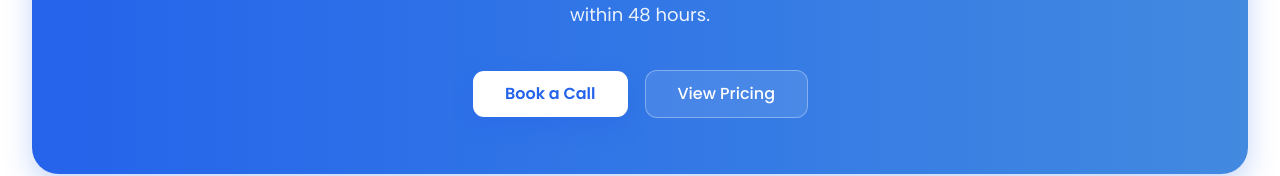
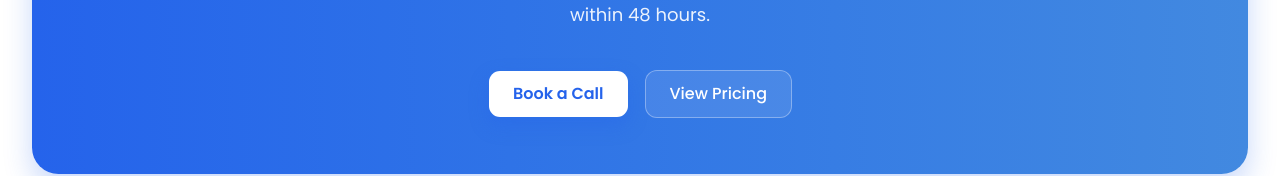
Before and after one commit to Captain-Kanak/virtualstaff-client, a Next.js app: page /about in a window 1280 px wide. Shown: the part 2036-2212 px from the top of the page. Built offline with nearby package versions, Linux system fonts and the light colour scheme; no server answers.

Commit message:
style(buttons): reduce and unify horizontal padding of the main CTA buttons
Use one shared size for the navbar CTA and the hero primary and secondary buttons with smaller horizontal padding, remove per-button overrides, so the Services hero buttons fit on one row.

```diff
--- a/components/CTASection.tsx
+++ b/components/CTASection.tsx
@@ -39,7 +39,7 @@ export default function CTASection({
               <Button
                 variant="brand"
                 size="xl"
-                className="w-full sm:w-auto bg-white text-primary font-semibold h-12 px-8 hover:bg-white/90 transition-[background-color,color,border-color,box-shadow,transform] duration-300 ease-out"
+                className="w-full sm:w-auto bg-white text-primary font-semibold h-12 hover:bg-white/90 transition-[background-color,color,border-color,box-shadow,transform] duration-300 ease-out"
                 nativeButton={false}
                 render={
                   <Link
--- a/components/home/MidCTA.tsx
+++ b/components/home/MidCTA.tsx
@@ -25,7 +25,7 @@ export default function MidCTA() {
               variant="secondary"
               size="xl"
               nativeButton={false}
-              className="bg-white text-primary hover:bg-white/90 h-12 px-8 font-semibold"
+              className="bg-white text-primary hover:bg-white/90 h-12 font-semibold"
               render={
                 <a
                   href={bookingUrl}
--- a/components/ui/button.tsx
+++ b/components/ui/button.tsx
@@ -28,7 +28,7 @@ const buttonVariants = cva(
         xs: "h-6 gap-1 rounded-[min(var(--radius-md),10px)] px-2 text-xs in-data-[slot=button-group]:rounded-lg has-data-[icon=inline-end]:pr-1.5 has-data-[icon=inline-start]:pl-1.5 [&_svg:not([class*='size-'])]:size-3",
         sm: "h-7 gap-1 rounded-[min(var(--radius-md),12px)] px-2.5 text-[0.8rem] in-data-[slot=button-group]:rounded-lg has-data-[icon=inline-end]:pr-1.5 has-data-[icon=inline-start]:pl-1.5 [&_svg:not([class*='size-'])]:size-3.5",
         lg: "h-9 gap-1.5 px-2.5 has-data-[icon=inline-end]:pr-2 has-data-[icon=inline-start]:pl-2",
-        xl: "h-12 gap-1.5 px-8 text-base has-data-[icon=inline-end]:pr-2 has-data-[icon=inline-start]:pl-2",
+        xl: "h-12 gap-1.5 px-6 text-base has-data-[icon=inline-end]:pr-2 has-data-[icon=inline-start]:pl-2",
         icon: "size-8",
         "icon-xs":
           "size-6 rounded-[min(var(--radius-md),10px)] in-data-[slot=button-group]:rounded-lg [&_svg:not([class*='size-'])]:size-3",
```
